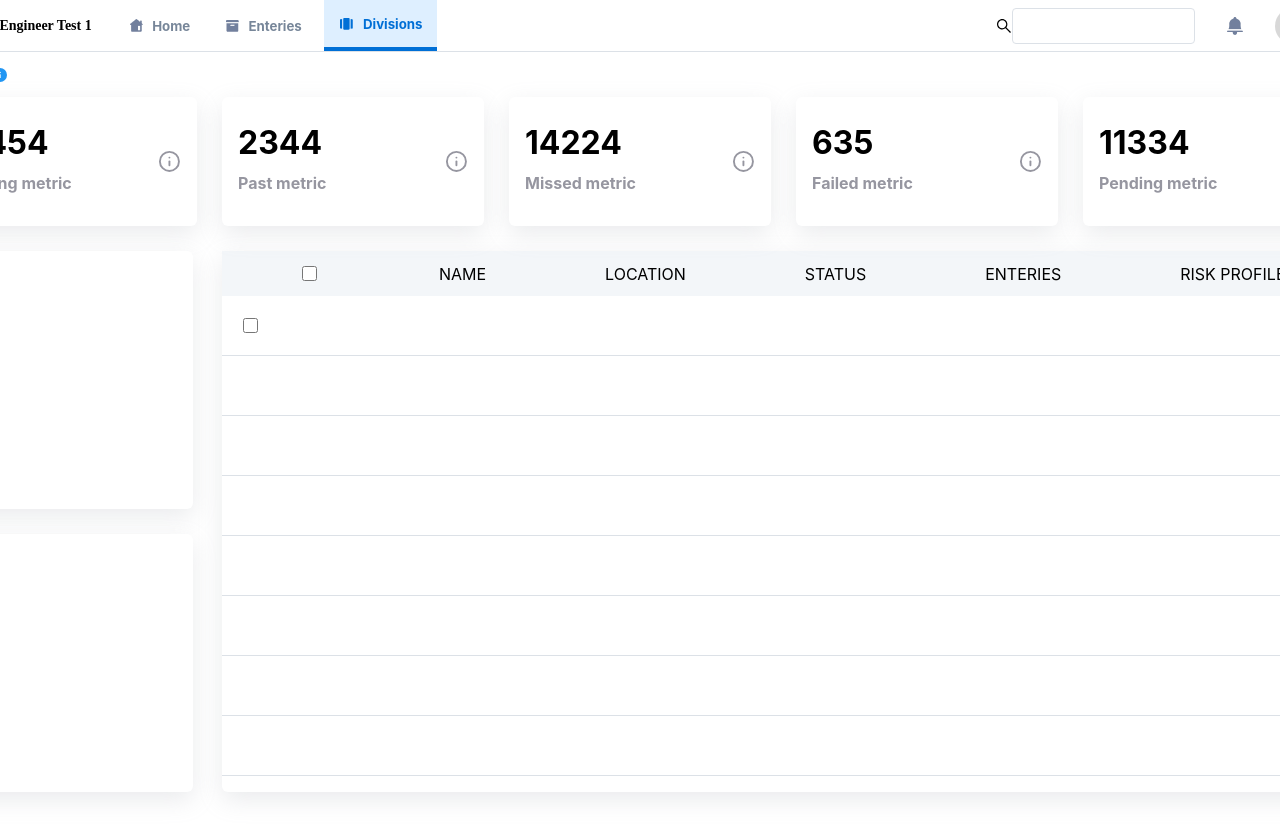
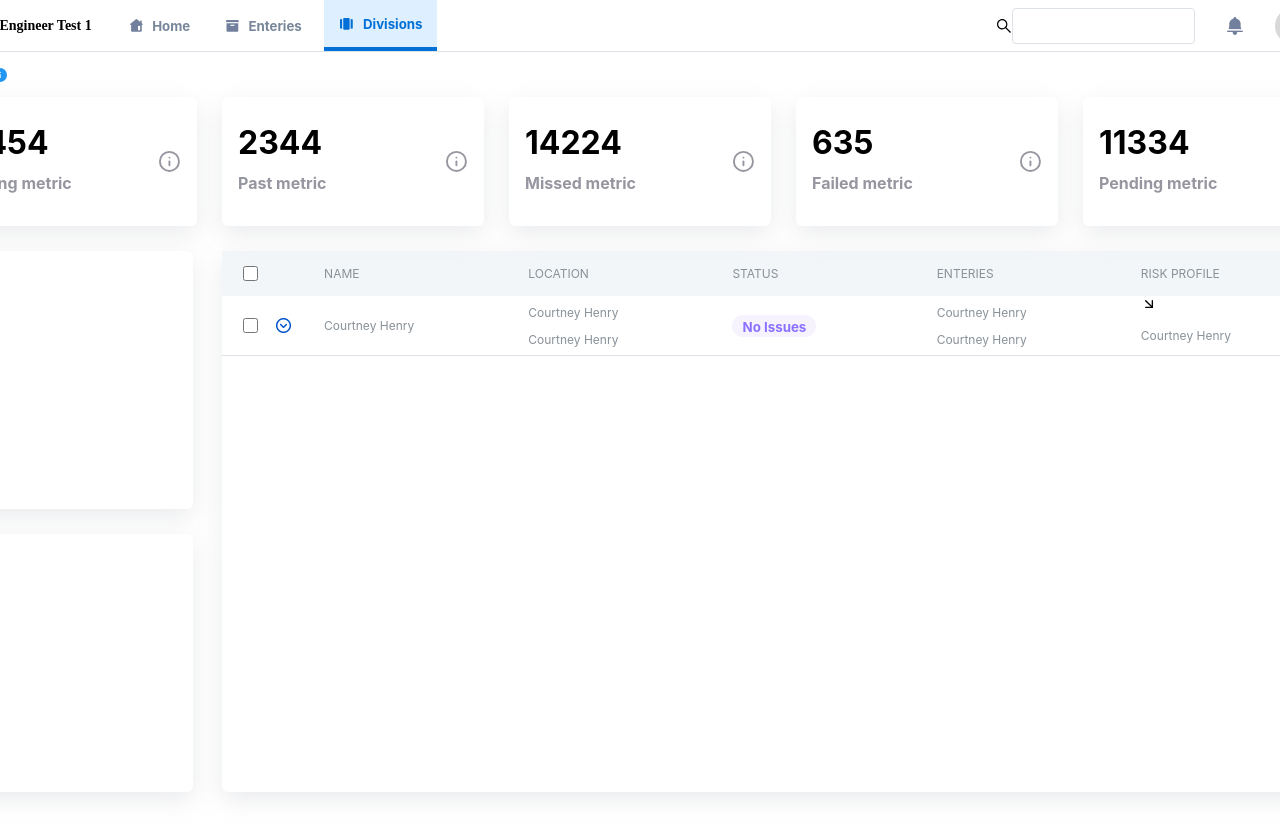
Before and after one commit to Bondesvick/Fe-Engineer, a React (Create React App) app: page / in a window 1280 px wide. Shown: the top 836 px of the page. Built offline with nearby package versions, Linux system fonts and the light colour scheme.

Commit message:
added data

```diff
--- a/src/Components/ListArea.jsx
+++ b/src/Components/ListArea.jsx
@@ -1,5 +1,9 @@
+/* eslint-disable */
 import React from 'react'
 import styled from "styled-components"
+import { FiArrowRight } from "react-icons/fi";
+import { FiArrowUp } from "react-icons/fi";
+import { FiArrowDownRight } from "react-icons/fi";
 
 const Main = styled.div`
     background-color: #fff;
@@ -23,7 +27,7 @@ const Top = styled.div`
     background-color: #F3F6F9;
     display: flex;
     align-items: center;
-    justify-content: space-around;
+    justify-content: stretch;
 
     .chkbx{
         height: 15px;
@@ -38,14 +42,6 @@ const Content = styled.div`
     overflow-y: auto;
     width: 100%;
     height: 100%;
-
-    /* scrollbar,
-    scrollbar-thumb {
-        width: 26px;
-        border-radius: 13px;
-        background-clip: padding-box;
-        border: 10px solid transparent;
-    }  */
 `
 
 const ListItem = styled.div`
@@ -61,44 +57,94 @@ const ListItem = styled.div`
         border: 5px solid #9F9F9F;
         margin-left: 20.5px;
     }
-
 `
 
-function HeadItem({val}){
-    return(<div>
-        <p>{val}</p>
-    </div>)
-}
+const HeadItem = styled.div`
+    flex: 2 2;
+    p{
+        color: #899198;
+        font-size: 12px;
+    }
+`
+
 
 export default function ListArea() {
     return (
         <Main>
             <Top>
+                <HeadItem style={{flex: "1 1"}}>
                 <input className="chkbx" type="checkbox"/>
-                <HeadItem val="NAME"/>
-                <HeadItem val="LOCATION"/>
-                <HeadItem val="STATUS"/>
-                <HeadItem val="ENTERIES"/>
-                <HeadItem val="RISK PROFILE"/>
+                </HeadItem>
+
+                <HeadItem>
+                    <p>NAME</p>
+                </HeadItem>
+
+                <HeadItem>
+                    <p>LOCATION</p>
+                </HeadItem>
+
+                <HeadItem>
+                    <p>STATUS</p>
+                </HeadItem>
+
+                <HeadItem>
+                    <p>ENTERIES</p>
+                </HeadItem>
+
+                <HeadItem>
+                    <p>RISK PROFILE</p>
+                </HeadItem>
+
             </Top>
             <Content>
                 <ListItem>
+                    <HeadItem style={{flex: "1 1"}}>
                     <input className="chkbx" type="checkbox"/>
+                    <img style={{marginLeft: "15px"}} src="./BlueDown.png" alt="arrow down"/>
+                    </HeadItem>
+
+                    <HeadItem>
+                        <p>Courtney Henry</p>
+                    </HeadItem>
+
+                    <HeadItem>
+                        <div>
+                            <p>Courtney Henry</p>
+                            <p>Courtney Henry</p>
+                        </div>
+
+                    </HeadItem>
+
+                    <HeadItem>
+                        <div style={{color: "#8C70FF",
+                                     display: "flex",
+                                    alignItems: 'center',
+                                    justifyContent: "center",
+                                    backgroundColor: "#F6F3FF",
+                                    borderRadius: "11px",
+                                    padding: "1px 10px",
+                                    display: "inline", textAlign: "center"}}>
+                            <small style={{fontWeight: "bold", alignSelf: "center"}}>No Issues</small>
+                        </div>
+                    </HeadItem>
+
+                    <HeadItem>
+                        <div>
+                            <p>Courtney Henry</p>
+                            <p>Courtney Henry</p>
+                        </div>
+                    </HeadItem>
+
+                    <HeadItem>
+                    <div>
+                        <FiArrowDownRight/>
+                        <p>Courtney Henry</p>
+                    </div>
+
+                    </HeadItem>
                 </ListItem>
-                <ListItem/>
-                <ListItem/>
-                <ListItem/>
-                <ListItem/>
-                <ListItem/>
-                <ListItem/>
-                <ListItem/>
-                <ListItem/>
-                <ListItem/>
-                <ListItem/>
-                <ListItem/>
-                <ListItem/>
-                <ListItem/>
-                <ListItem/>
+
             </Content>
 
 
--- a/src/Views/Home.jsx
+++ b/src/Views/Home.jsx
@@ -13,7 +13,7 @@ const MainBody = styled.div`
         align-items: center;
         justify-content: flex-start;
         flex-direction: column;
-        height: 100%;
+        height: 100vh;
 `
 
 const Content =  styled.div`
```
Also changed, not shown: src/Views/Data.js (added, +139 -0 lines), public/BlueDown.png (added).
